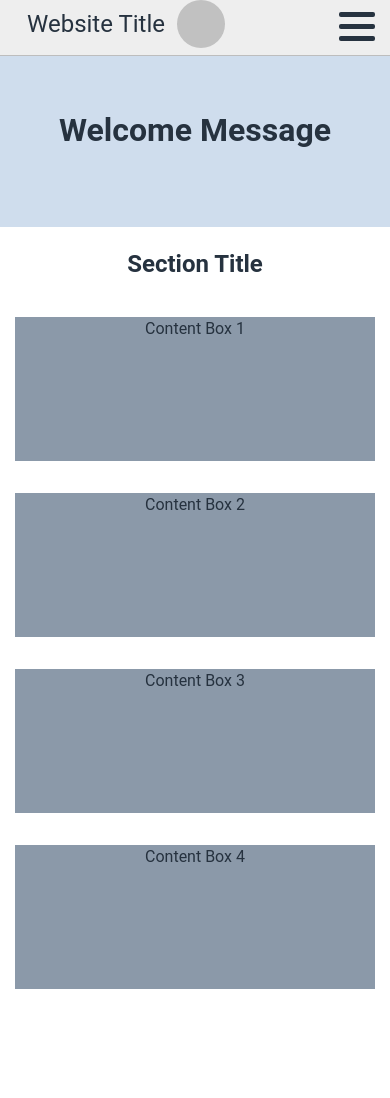
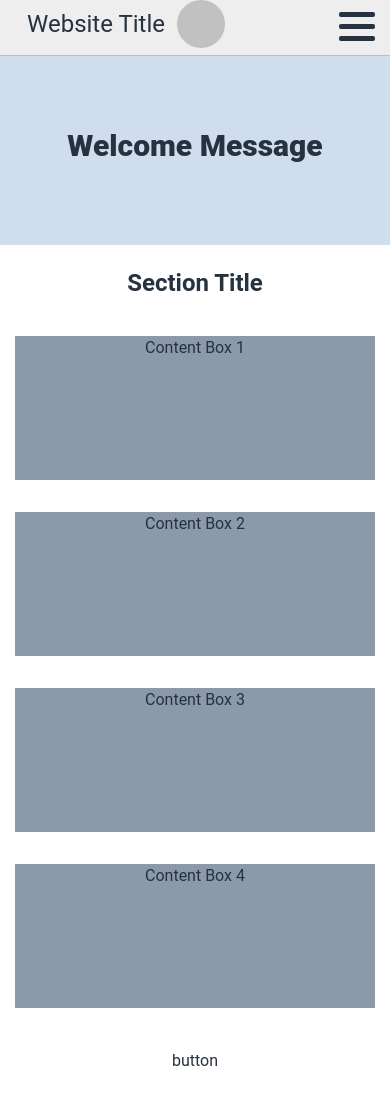
Before and after one commit to haoyt5/week-1, a plain HTML site: page index.html in a window 390 px wide. Before the commit the page ends 1005 px from the top, so only its background shows below. Drawn offline with Linux system fonts and the light colour scheme.

Commit message:
Optimize welcome-text

```diff
--- a/css/component.css
+++ b/css/component.css
@@ -17,6 +17,7 @@
  * Navigationbar
  * Welcome
  * Section
+ * CallButton
 **/
 
 /*-------------------------*/
@@ -104,7 +105,7 @@
 }
 /* padding */
 .givePadding{
-    padding-top: 14vh;
+    padding-top: 15.5vh;
     padding-bottom: 10vh;
 }
 .titlePadding{
@@ -138,6 +139,7 @@
 /* background color*/
 .bg-color-default{background-color: #6C6C6C;}
 .bg-color-light-grey{background-color: #EEEEEE;}
+.bg-color-light-blue{background-color: #E0EEFE;}
 .bg-color-blue{background-color: #CFDDED;}
 .bg-color-deep-blue{background-color: #8B99A9;}
 .bg-color-white{background-color: #fff;}
@@ -338,10 +340,21 @@ a:focus {
 /*-------------------------*/
 /* Welcome
 ---------------------------*/
+@media(max-width:500px){
+   .welcome-text{
+    line-height: 30px;
+    font-size: 30px;
+    font-weight: 800;
+    /*color: #fff;*/
+   }
+}
+
 /*-------------------------*/
 /* Section
 ---------------------------*/
+/*-------------------------*/
+/* Call Button
+---------------------------*/
+.callbutton{
 
-/*.col-1-2.contentbox{
-    height: 350px;
-}*/
+}
--- a/index.html
+++ b/index.html
@@ -45,7 +45,7 @@
 			<!-- Start Welcome Message -->
 			<div class="welcome givePadding bg-color-blue">
 				<div class="container">
-					<h1 class="u-text-center">Welcome Message</h1>
+					<h1 class="u-text-center welcome-text">Welcome Message</h1>
 				</div>
 			</div>
 			<!-- End Welcome Message -->
@@ -73,9 +73,11 @@
 				</div>
 			</div>
 			<!-- End Section-->
-			<!-- Start Button -->
-			<div class="button">
-
+			<!-- Start CallButton -->
+			<div class="callbutton">
+				<div class="container">
+					<div class="u-text-center  titlePadding">button</div>
+				</div>
 			</div>
 			<!-- End Button -->
 		</section>
```
